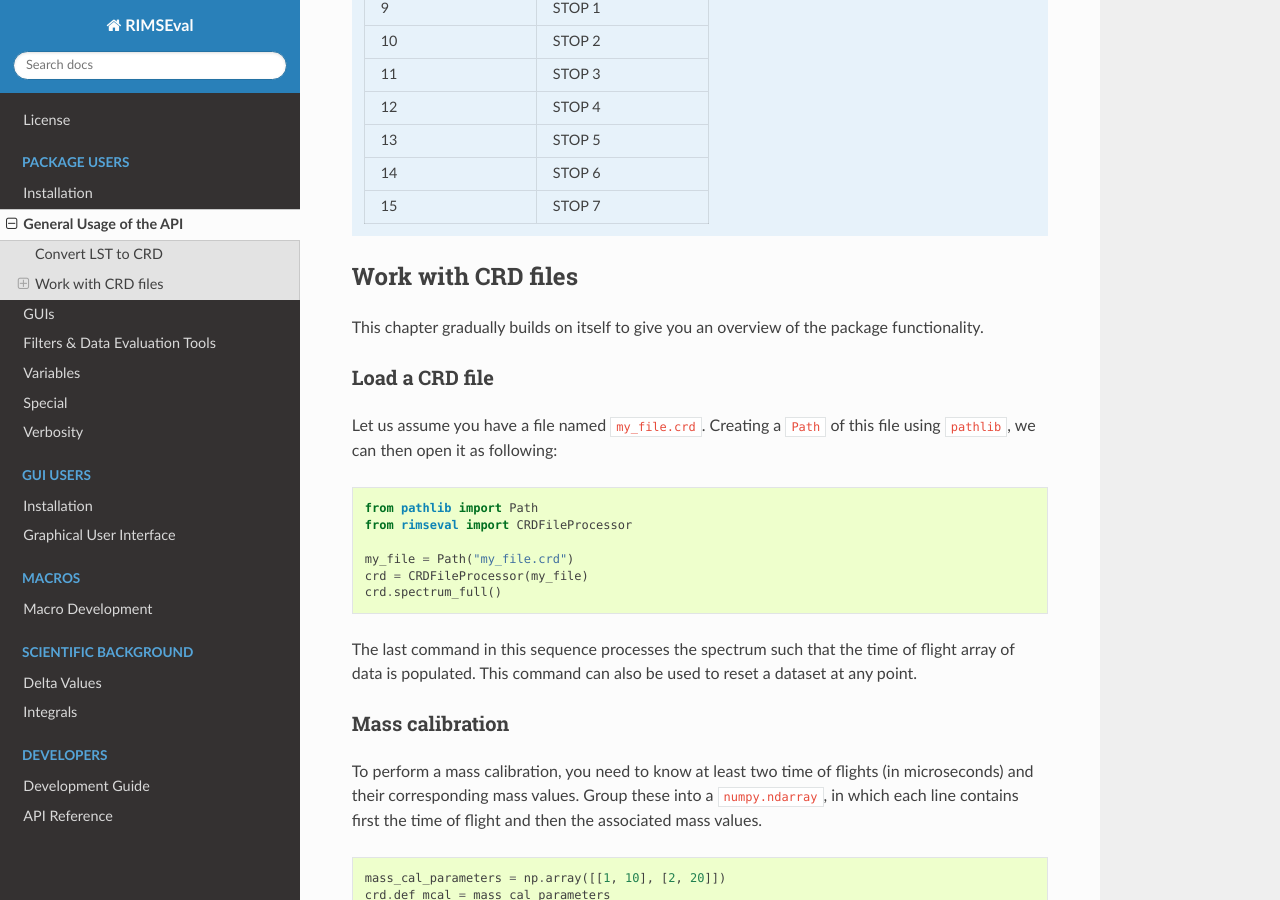
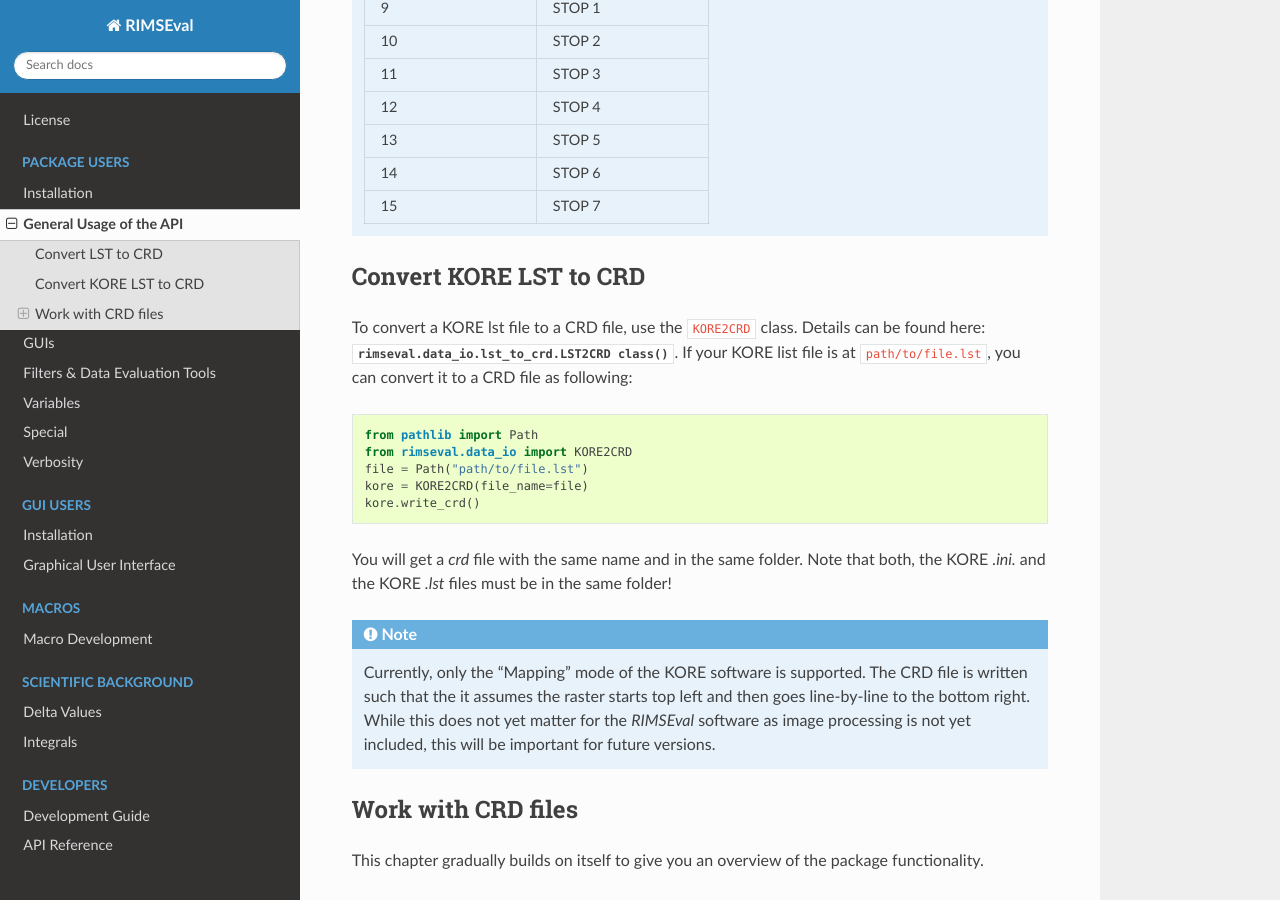
Before and after one commit to RIMS-Code/RIMSEval, a Sphinx documentation site: the page built from docs/pkg/usage.rst, in a window 1280 px wide and 900 px high, scrolled down 907 px. Built offline with Sphinx 7.4.7 and the Read the Docs theme 3.1.0, drawn with Linux system fonts in a browser that asks for light colours; the version number is read from the project's files by our own code; some of the changed text lies outside the part shown.

Commit message:
add docs, require calling `write_crd()` explicitly

```diff
--- a/docs/pkg/usage.rst
+++ b/docs/pkg/usage.rst
@@ -58,6 +58,36 @@ and in the same folder.
           - STOP 6
         * - 15
           - STOP 7
+
+-----------------------
+Convert KORE LST to CRD
+-----------------------
+
+To convert a KORE lst file to a CRD file,
+use the ``KORE2CRD`` class.
+Details can be found here: :meth:`rimseval.data_io.lst_to_crd.LST2CRD class`.
+If your KORE list file is at ``path/to/file.lst``,
+you can convert it to a CRD file as following:
+
+.. code-block:: python
+
+     from pathlib import Path
+     from rimseval.data_io import KORE2CRD
+     file = Path("path/to/file.lst")
+     kore = KORE2CRD(file_name=file)
+     kore.write_crd()
+
+You will get a `crd` file with the same name
+and in the same folder.
+Note that both, the KORE `.ini.` and the KORE `.lst` files
+must be in the same folder!
+
+.. note::
+   Currently, only the "Mapping" mode of the KORE software is supported.
+   The CRD file is written such that the it assumes the raster starts top left
+   and then goes line-by-line to the bottom right.
+   While this does not yet matter for the `RIMSEval` software
+   as image processing is not yet included, this will be important for future versions.
 
 -------------------
 Work with CRD files
```
Also changed, not shown: other parts of docs/pkg/usage.rst (+1 -1 lines), docs/dev/api/data_io.rst (+12 -0 lines), 2 other files.
